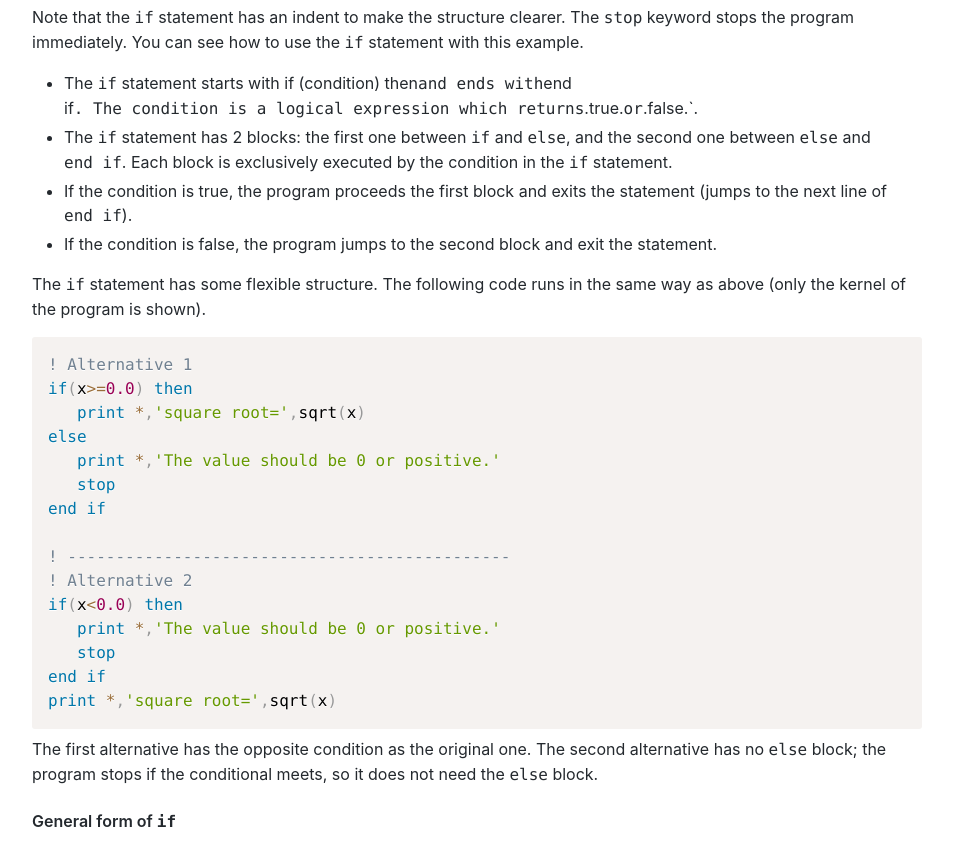
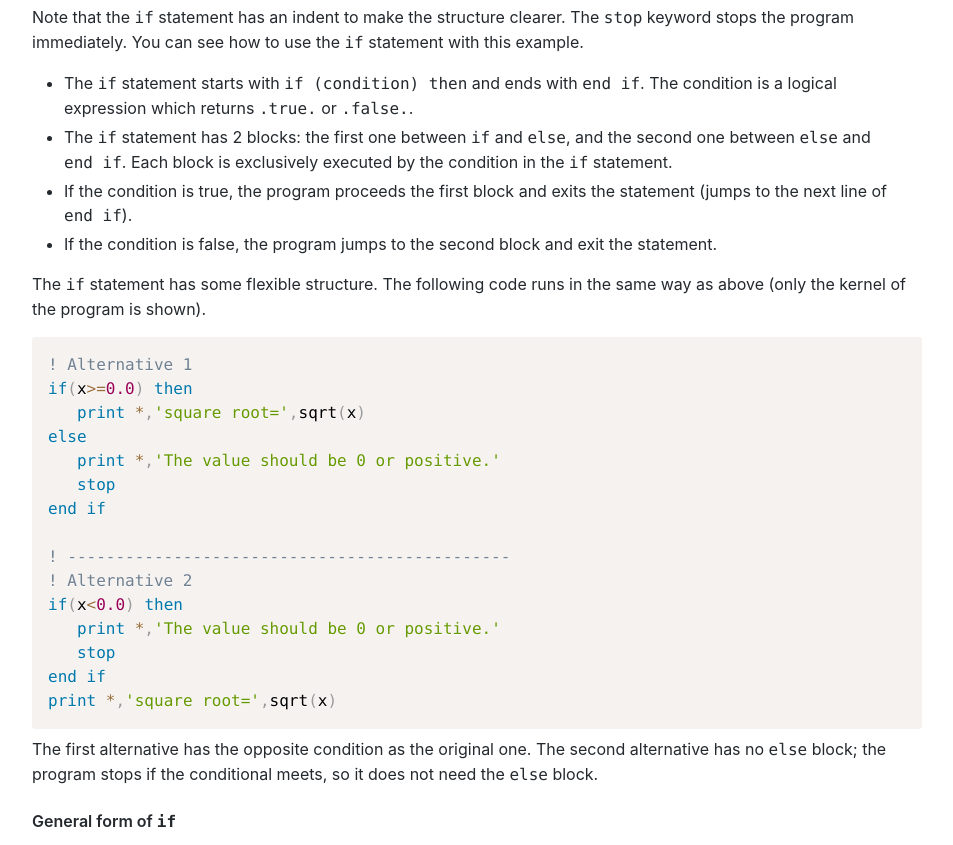
Before and after one commit to masuday/masuday.github.io, a plain HTML site: page fortran_tutorial/control.html in a window 1280 px wide. Shown: the part 1033-1878 px from the top of the page, without its empty margins (163-1116 px from the left). Drawn offline with nearby package versions, Linux system fonts and the light colour scheme; some packages are replaced by stand-ins of ours.

Commit message:
fixed typos

```diff
--- a/fortran_tutorial/control.html
+++ b/fortran_tutorial/control.html
@@ -77,7 +77,7 @@ Back to <a href="./index.html">index.html</a>.
 end program cond</code></pre>
 <p>Note that the <code>if</code> statement has an indent to make the structure clearer. The <code>stop</code> keyword stops the program immediately. You can see how to use the <code>if</code> statement with this example.</p>
 <ul>
-<li>The <code>if</code> statement starts with if (condition) then<code>and ends with</code>end if<code>. The condition is a logical expression which returns</code>.true.<code>or</code>.false.`.</li>
+<li>The <code>if</code> statement starts with <code>if (condition) then</code> and ends with <code>end if</code>. The condition is a logical expression which returns <code>.true.</code> or <code>.false.</code>.</li>
 <li>The <code>if</code> statement has 2 blocks: the first one between <code>if</code> and <code>else</code>, and the second one between <code>else</code> and <code>end if</code>. Each block is exclusively executed by the condition in the <code>if</code> statement.</li>
 <li>If the condition is true, the program proceeds the first block and exits the statement (jumps to the next line of <code>end if</code>).</li>
 <li>If the condition is false, the program jumps to the second block and exit the statement.</li>
```
